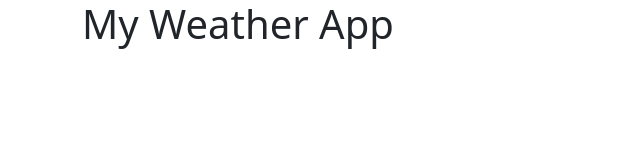
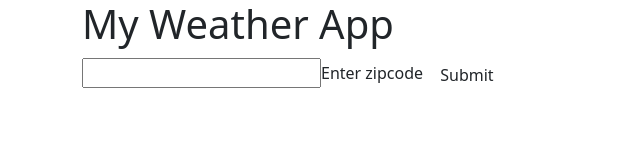
Before and after one commit to Lynz951/weather-app, a website: page index.html in a window 1280 px wide. Shown: the whole page, without its empty margins (0-640 px from the left). Drawn offline with nearby package versions, Linux system fonts and the light colour scheme; no server answers.

Commit message:
button and input

```diff
--- a/index.html
+++ b/index.html
@@ -11,11 +11,7 @@
 <body>
     <div class="container" id="root">
     <h1>My Weather App</h1>
-    <!-- <input type="text" id="zipCodeInput">
-    <button id="sendButton">Get Weather</button>
-    <h2 id="Temperature">Temperature: </h2>
-    <h2 id="City">City: </h2>
-    <h2 id="Conditions">Conditions: </h2> -->
+    <input type="text" id="zipCodeInput">Enter zipcode
 </div>
 
 
--- a/main.js
+++ b/main.js
@@ -1,66 +1,56 @@
-// window.onload = function() {
-//     document.getElementById("sendButton").onclick = function() {
-//         //get zip from text field
-//         const zip = document.getElementById("zipCodeInput").value;
-//         //call
-//         createElements();
-//     }
-// }
 
 document.body.onload = createElements;
 
-function createElements() {
+var button = document.createElement('input');
+button.type = 'button';
+button.id = 'submit';
+button.value = 'Submit';
+button.className = 'btn';
 
-    const url = `https://api.openweathermap.org/data/2.5/weather?zip=40508,us&appid=369d23ad5471bf036f577bbec69ebdd3`;
-    // const tempElement = document.getElementById("Temperature");
-    // const cityElement = document.getElementById("City");
-    // const condElement = document.getElementById("Conditions");
+    const zip = document.getElementById("zipCodeInput").value;
+
+
+
+    button.onclick = function() {
+        const zip = document.getElementById("zipCodeInput").value;
+        console.log("zipcode",zip);
+        createElements(zip);
+    };
+
+    var container = document.getElementById('root');
+    container.appendChild(button);
+
+
+function createElements(zip) {
+
+    const url = `https://api.openweathermap.org/data/2.5/weather?zip=${zip},us&appid=369d23ad5471bf036f577bbec69ebdd3`;
 
 
     axios.get(url)
 
         .then(function (response) {
+
             const root = document.getElementById('root');
+            const currentDiv = document.getElementById("root");
+            document.body.insertBefore(root, currentDiv);
+
             const cityElement = document.createTextNode(`City: ${response.data.name}`);
-
-            root.appendChild(cityElement);
-
-            const currentDiv = document.getElementById("root");
-                document.body.insertBefore(root, currentDiv);
-
             const tempElement = document.createTextNode(`Temperature: ${response.data.main.temp}°Kelvin`);
-            // tempElement.style.color = "black";
-
-            root.appendChild(tempElement);
-
             const condElement = document.createTextNode(`Conditions: ${response.data.weather[0].description}`);
-
-            root.appendChild(condElement);
-
-
             const weatherIcon = response.data.weather[0].icon;
             const pageIcon = document.createElement('img');
 
-
             let iconUrl = `http://openweathermap.org/img/wn/${weatherIcon}@2x.png`;
             pageIcon.src = iconUrl;
+
+            root.appendChild(cityElement);
+            root.appendChild(tempElement);
+            root.appendChild(condElement);
             root.appendChild(pageIcon);
 
         })
 
-            // const weatherIcon = document.createElement(`Img: ${response.data.weather[0].icon}`);
-
-            //  let iconUrl = `http://openweathermap.org/img/wn/${weatherIcon}@2x.png`;
-
-            // weatherIcon.src = iconUrl;
-
-        //     root.appendChild(pageIcon);
-
-        // })
-
         .catch(function (error) {
-            // tempElement.innerText = error;
-            // tempElement.style.color = "red";
             console.log(error);
         })
 
@@ -68,13 +58,3 @@ function createElements() {
             console.log("all done");
         });
     }
-
-
-// window.onload = function() {
-//     document.getElementById("sendButton").onclick = function() {
-//         //get zip from text field
-//         const zip = document.getElementById("zipCodeInput").value;
-//         //call
-//         createElements();
-//     }
-// }
```
